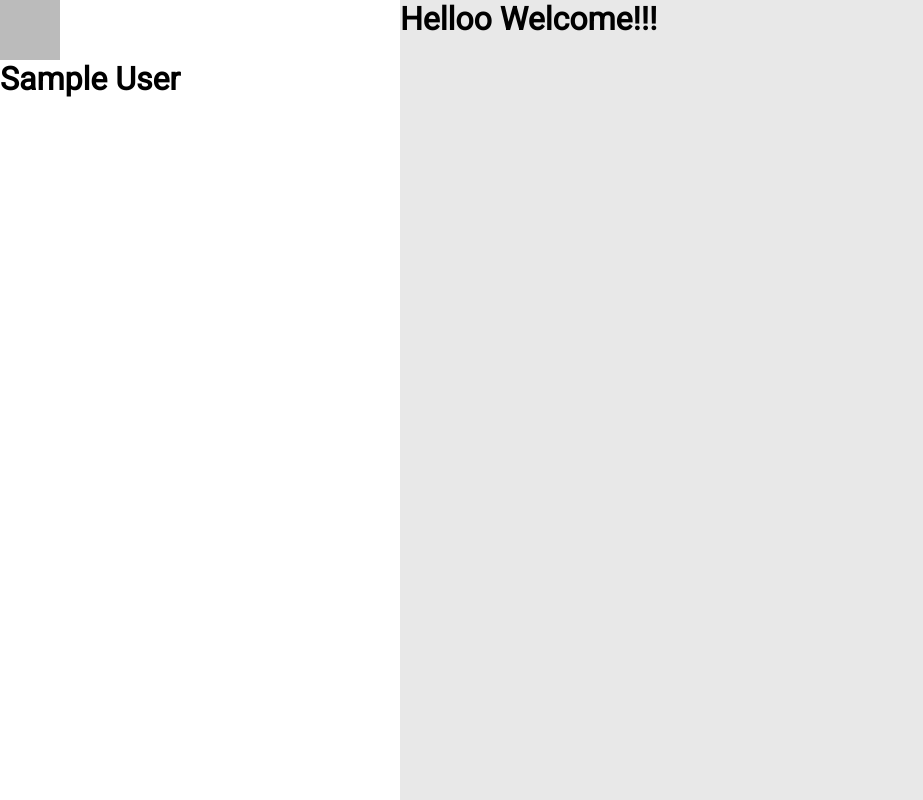
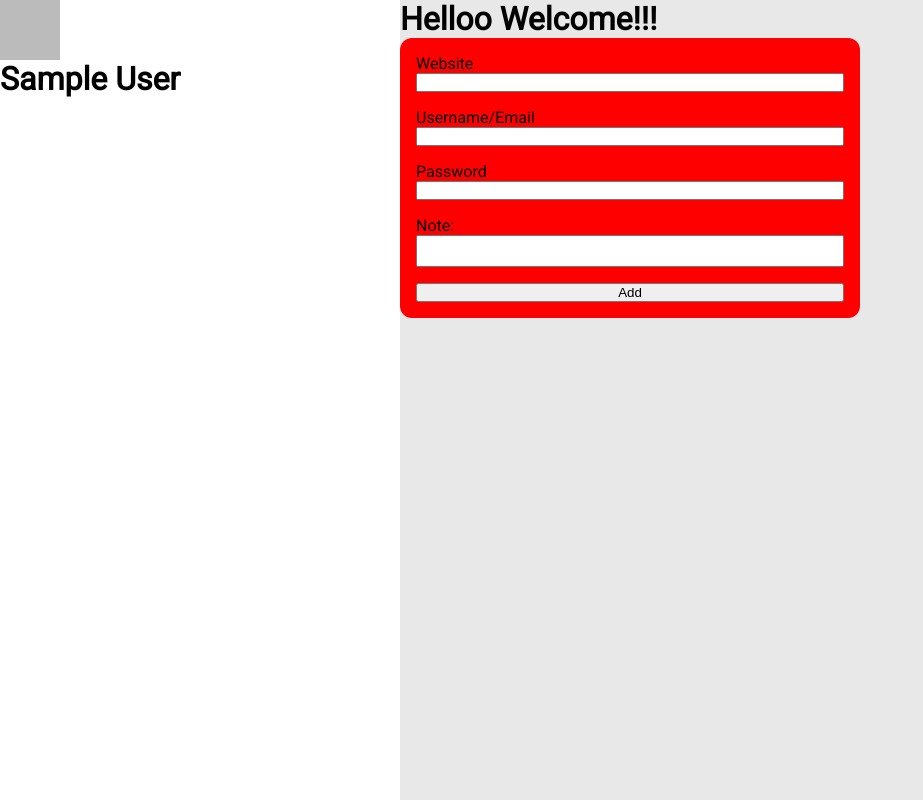
Before and after one commit to AnwarAsry/Password-Manager, a Next.js app: page /dashboard in a window 1280 px wide. Shown: the whole page, without its empty margins (0-923 px from the left). Built offline with nearby package versions, Linux system fonts and the light colour scheme; no server answers; sample sign-in values are in the browser's storage.

Commit message:
Added form for Creating Credential Object Client

```diff
--- a/src/app/dashboard/page.tsx
+++ b/src/app/dashboard/page.tsx
@@ -1,4 +1,5 @@
 import { auth } from "@/auth";
+import { CredentialsForm } from "@/components/CredentialsForm";
 import { redirect } from "next/navigation";
 
 const Dashboard = async () => {
@@ -11,6 +12,8 @@ const Dashboard = async () => {
     if (session.user) {
         return <>
             <h1>Helloo Welcome!!!</h1>
+
+            <CredentialsForm />
         </>
     }
 }
--- a/src/app/globals.css
+++ b/src/app/globals.css
@@ -35,12 +35,16 @@ a {
     text-decoration: none;
 }
 
+textarea {
+    resize: none;
+}
+
 img {
     max-width: 100%;
     display: block;
 }
 
-    /* @media (prefers-color-scheme: dark) {
+/* @media (prefers-color-scheme: dark) {
         :root {
             --bgc: #060C1B;
             --foreground-color: #f5f5f5;
--- /dev/null
+++ b/src/components/CredentialsForm.tsx
@@ -0,0 +1,19 @@
+import FormStyles from "@/styles/Form.module.scss"
+import { FormInput } from "./FormInput"
+
+export const CredentialsForm = () => {
+    return <>
+        <form className={FormStyles.form}>
+            <FormInput label="Website" type="text" />
+            <FormInput label="Username/Email" type="text" />
+            <FormInput label="Password" type="password" />
+
+            <label className={FormStyles.Input}>
+                Note:
+                <textarea></textarea>
+            </label>
+
+            <button type="submit">Add</button>
+        </form>
+    </>
+}
--- /dev/null
+++ b/src/components/FormInput.tsx
@@ -0,0 +1,15 @@
+import FormStyles from "@/styles/Form.module.scss"
+
+interface IFormInputProps {
+    label: string
+    type: string
+}
+
+export const FormInput = ({ label, type }: IFormInputProps) => {
+    return <>
+        <label className={FormStyles.Input}>
+            {label}
+            <input type={type} />
+        </label>
+    </>
+}
--- /dev/null
+++ b/src/styles/Form.module.scss
@@ -0,0 +1,14 @@
+.form {
+    width: 460px;
+    padding: 16px;
+    display: flex;
+    flex-direction: column;
+    gap: 16px;
+    border-radius: 12px;
+    background-color: red;
+}
+
+.Input {
+    display: flex;
+    flex-direction: column;
+}
```
